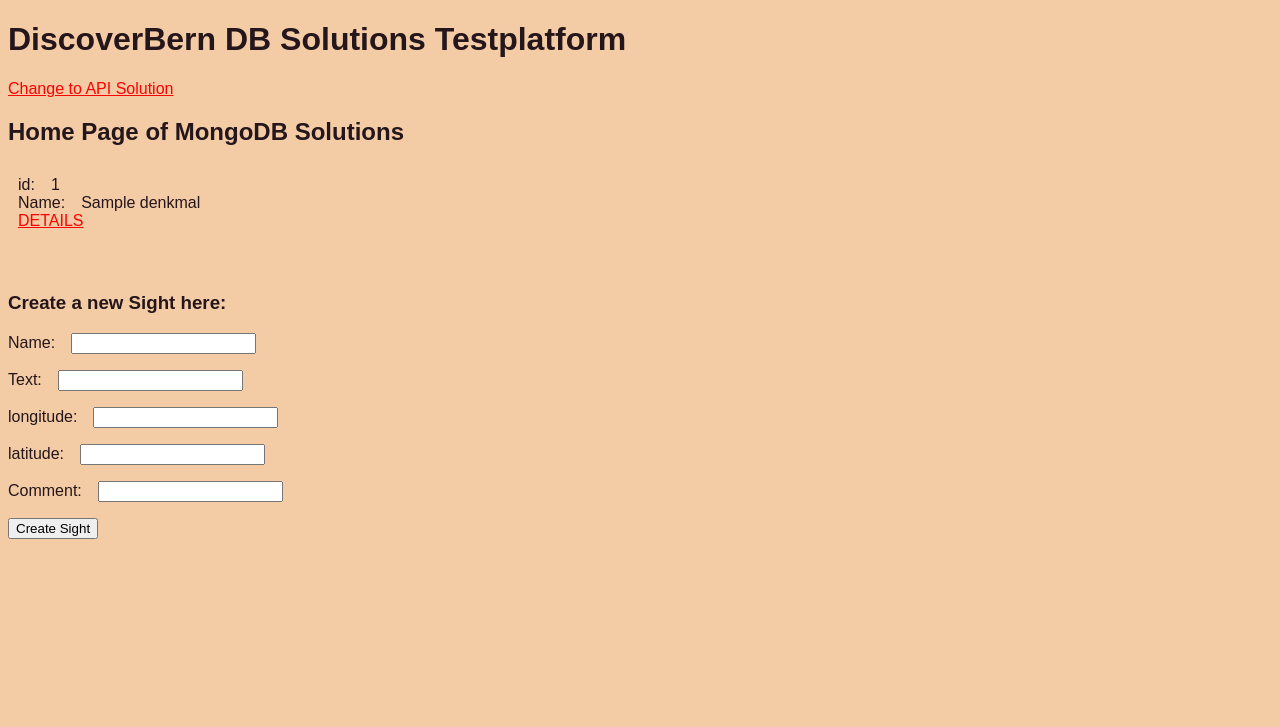
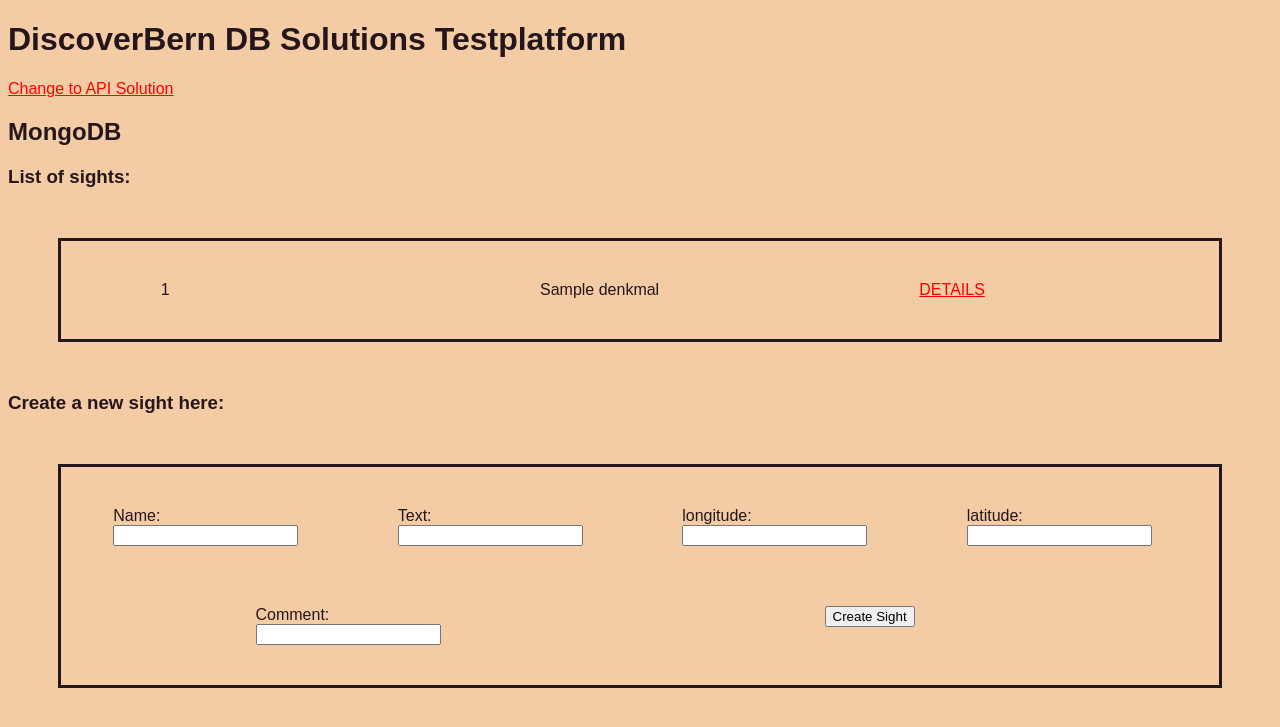
Before and after one commit to LANGB4/DiscoverBernDB, a Flask app: page /mongo/ in a window 1280 px wide. Shown: the top 727 px of the page. Run offline with Flask 2, Linux system fonts and the light colour scheme; a database or web service that is not in the repository returns one stand-in record (values such as "Sample title").

Commit message:
css flex added, titles and general improvments

```diff
--- a/api.py
+++ b/api.py
@@ -56,6 +56,6 @@
                                 {'name': request.form['name'],
                                 'text': request.form['text'],
                                 'zip': request.form['zip']})
-        return redirect('/api/')
+        return redirect('/api/detail/' + sight_id)
     else:
         return render_template('API/update.html', sights = response.json())
--- a/mongo.py
+++ b/mongo.py
@@ -56,7 +56,7 @@
                                         'long': request.form['long'],
                                         'lat': request.form['lat'],
                                         'comment': request.form['comment']}})
-            return redirect('/mongo/')
+            return redirect('/mongo/detail/' + id)
         except:
             return render_template('Error.html', messsage = 'mongo update failed')
     else:
--- a/static/css/mongo_styles.css
+++ b/static/css/mongo_styles.css
@@ -12,3 +12,20 @@
 a {
   color: rgb(255, 0, 0);
 }
+
+.flexcontainer {
+  display: flex;
+  flex-wrap: wrap;
+
+  border: 3px solid #25161b;
+  justify-content: space-around;
+  overflow: auto;
+  margin: 50px;
+}
+
+.flexitem {
+  width: 200px;
+
+  padding: 10px;
+  margin: 20px;
+}
--- a/templates/mongo/index.html
+++ b/templates/mongo/index.html
@@ -6,44 +6,46 @@
 />
 {% endblock%} {% block body %}
 <a href="http://127.0.0.1:8000/api">Change to API Solution</a>
-<h2>Home Page of MongoDB Solutions</h2>
+<h2>MongoDB</h2>
+<h3>List of sights:</h3>
 {% for sight in sights %}
-<div>
-  <ul>
-    <li>id:&emsp;{{sight['_id']}}</li>
-    <li>Name:&emsp;{{sight['name']}}</li>
-    <li>
-      <a href="http://127.0.0.1:8000/mongo/detail/{{ sight['_id'] }}">
-        DETAILS</a
-      >
+
+<ul class="flexcontainer">
+  <li class="flexitem">{{sight['_id']}}</li>
+  <li class="flexitem">{{sight['name']}}</li>
+  <li class="flexitem">
+    <a href="http://127.0.0.1:8000/mongo/detail/{{ sight['_id'] }}"> DETAILS</a>
+  </li>
+</ul>
+
+{%endfor%}
+<h3>Create a new sight here:</h3>
+<form action="/mongo/put" method="POST">
+  <ul class="flexcontainer">
+    <li class="flexitem">
+      Name: <br />
+      <input type="name" name="name" id="name" required />
+    </li>
+    <li class="flexitem">
+      Text: <br />
+      <input type="text" name="text" id="text" />
+    </li>
+    <li class="flexitem">
+      longitude: <br />
+      <input type="number" step="0.000001" name="long" id="long" required />
+    </li>
+    <li class="flexitem">
+      latitude: <br />
+      <input type="number" step="0.000001" name="lat" id="lat" required />
+    </li>
+    <li class="flexitem">
+      Comment: <br />
+      <input type="text" name="comment" id="comment" />
+    </li>
+    <li class="flexitem">
+      <input type="submit" value="Create Sight" required />
     </li>
   </ul>
-</div>
-{%endfor%}
-<form action="/mongo/put" method="POST">
-  <br />
-  <h3>Create a new Sight here:</h3>
-  <p>Name:&emsp;<input type="name" name="name" id="name" required /></p>
-  <p>Text:&emsp;<input type="text" name="text" id="text" /></p>
-  <p>
-    longitude:&emsp;<input
-      type="number"
-      step="0.000001"
-      name="long"
-      id="long"
-      required
-    />
-  </p>
-  <p>
-    latitude:&emsp;<input
-      type="number"
-      step="0.000001"
-      name="lat"
-      id="lat"
-      required
-    />
-  </p>
-  <p>Comment:&emsp;<input type="text" name="comment" id="comment" /></p>
-  <p><input type="submit" value="Create Sight" required /></p>
 </form>
+
 {% endblock%}
```
Also changed, not shown: static/css/api_styles.css (+16 -0 lines), templates/API/detail.html (+4 -4 lines), templates/API/index.html (+31 -17 lines), templates/mongo/detail.html (+9 -6 lines).
